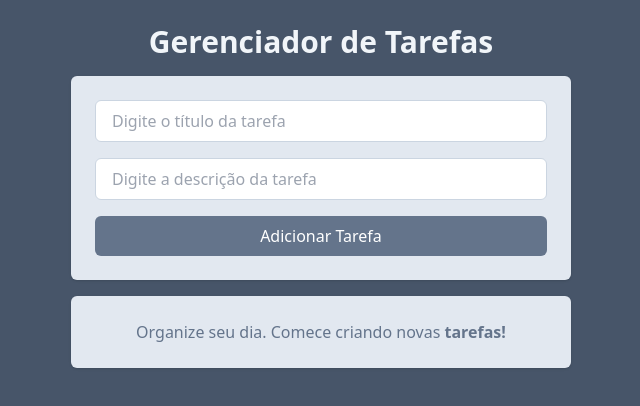
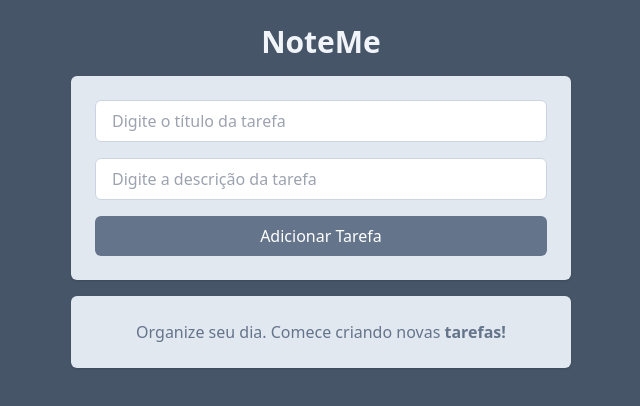
Before and after one commit to patrilucas59/gerenciador-de-tarefas, a React (Vite) app: page / in a window 1280 px wide. Shown: the top 406 px of the page, without its empty margins (319-959 px from the left). Built offline with nearby package versions, Linux system fonts and the light colour scheme.

Commit message:
feat: Nome do projeto NoteMe

```diff
--- a/index.html
+++ b/index.html
@@ -4,7 +4,7 @@
     <meta charset="UTF-8" />
     <link rel="icon" type="image/svg+xml" href="/agenda_7538478.svg" />
     <meta name="viewport" content="width=device-width, initial-scale=1.0" />
-    <title>Gerenciador de Tarefas</title>
+    <title>NoteMe</title>
   </head>
   <body>
     <div id="root"></div>
--- a/src/App.jsx
+++ b/src/App.jsx
@@ -45,7 +45,7 @@ function onAddTaskSubmit (title, description) {
     <div className='w-screen h-screen bg-slate-600 flex justify-center p-6'>
       <div className='w-[500px] space-y-4'>
         <Title>
-          Gerenciador de Tarefas
+          NoteMe
         </Title>
         <AddTasks onAddTaskSubmit={onAddTaskSubmit} />
 
```
Also changed, not shown: 1 other file (tests, documents, lock files or other folders).
